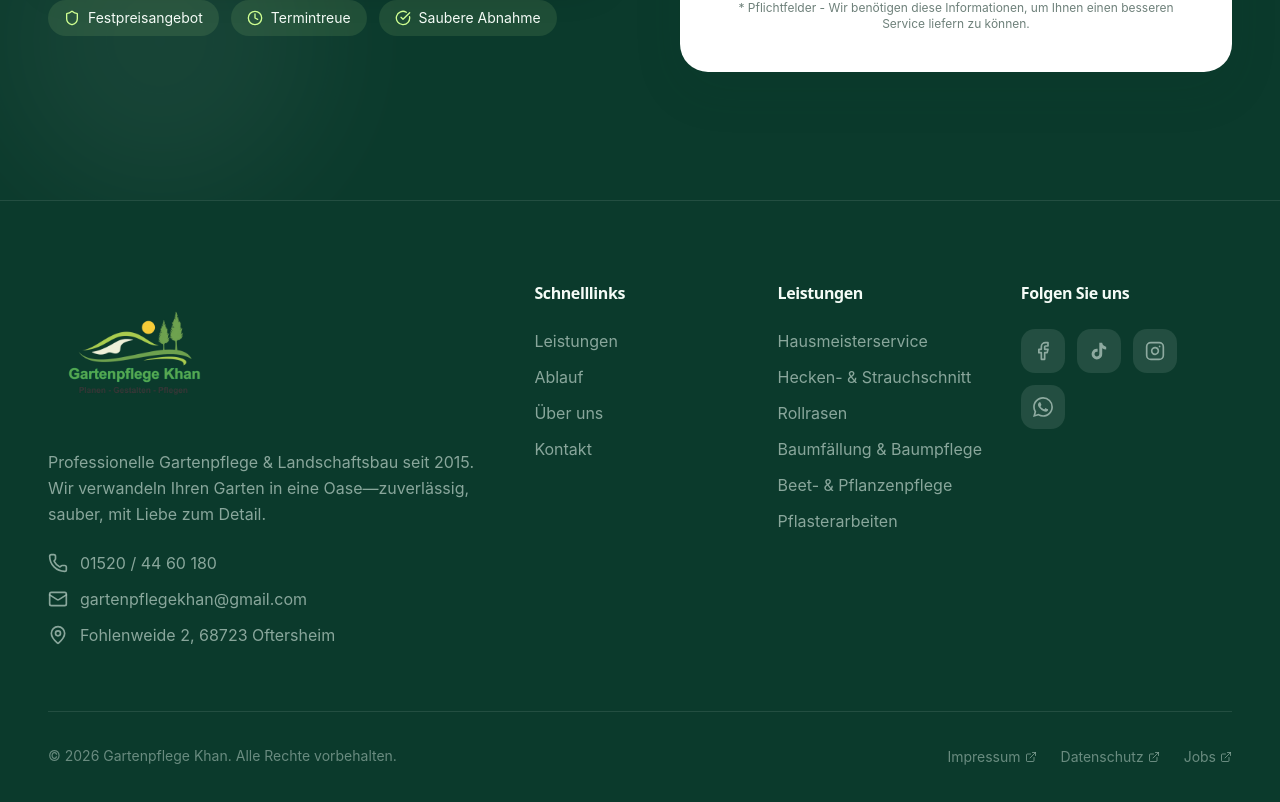
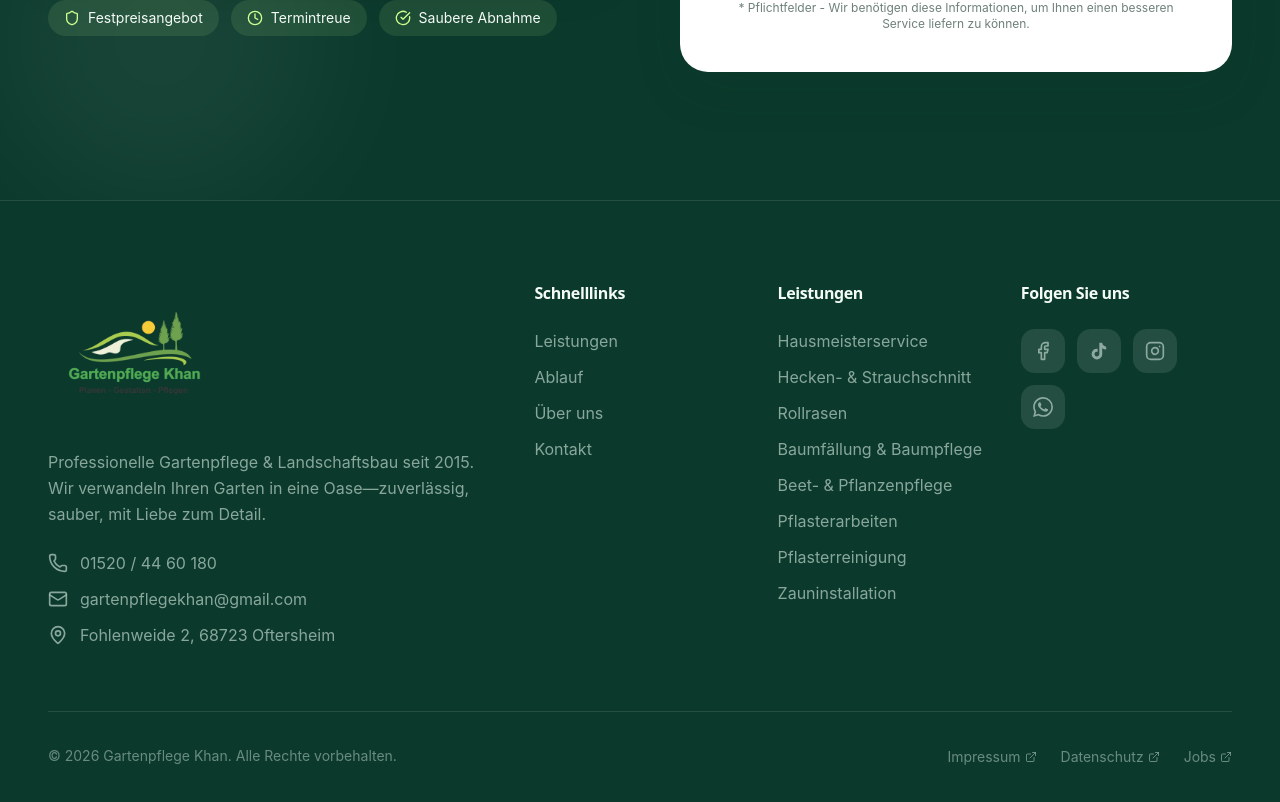
Before and after one commit to ThalmanThilak/Gardener_Tahir, a React (Vite) app: page / in a window 1280 px wide. Shown: the part 7407-8209 px from the top of the page. Built offline with nearby package versions, Linux system fonts and the light colour scheme.

Commit message:
Update Footer

```diff
--- a/src/sections/Footer.tsx
+++ b/src/sections/Footer.tsx
@@ -40,6 +40,8 @@ const Footer = () => {
     'Baumfällung & Baumpflege',
     'Beet- & Pflanzenpflege',
     'Pflasterarbeiten',
+    'Pflasterreinigung',
+    'Zauninstallation',
   ];
 
   const socialLinks = [
```
